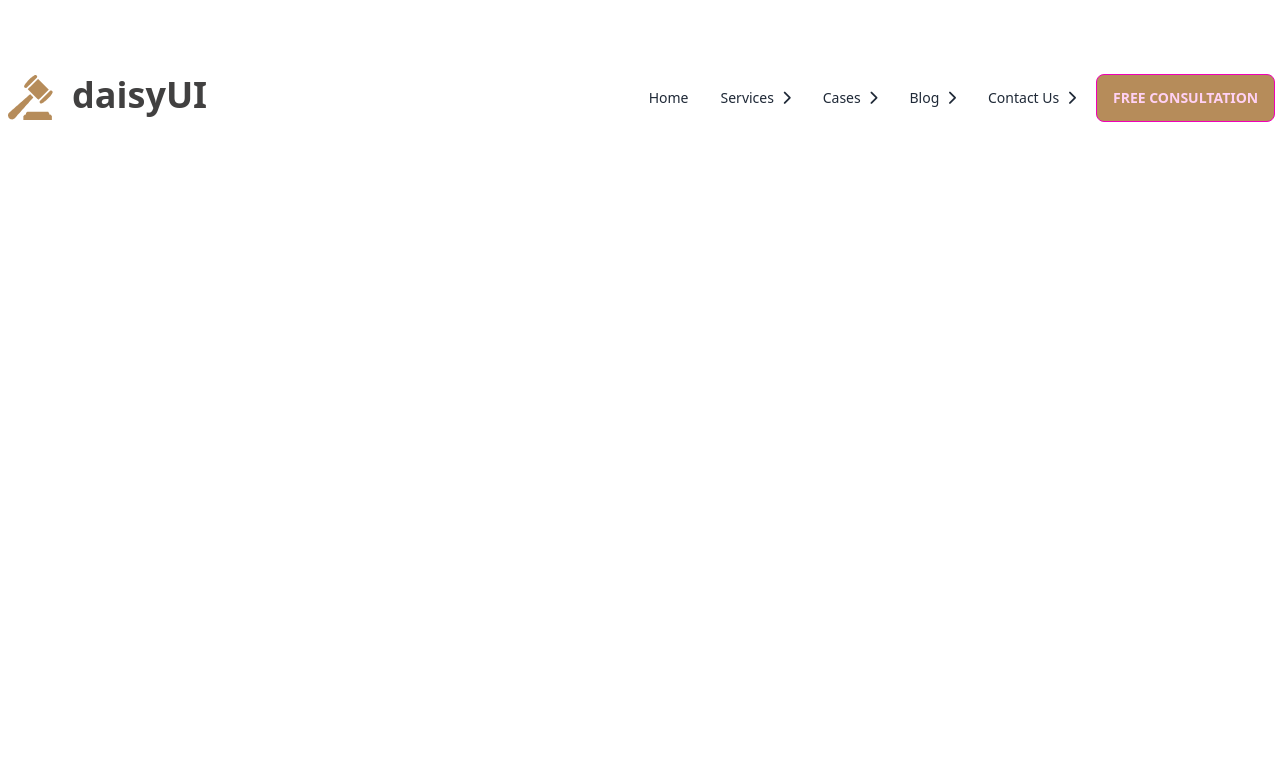
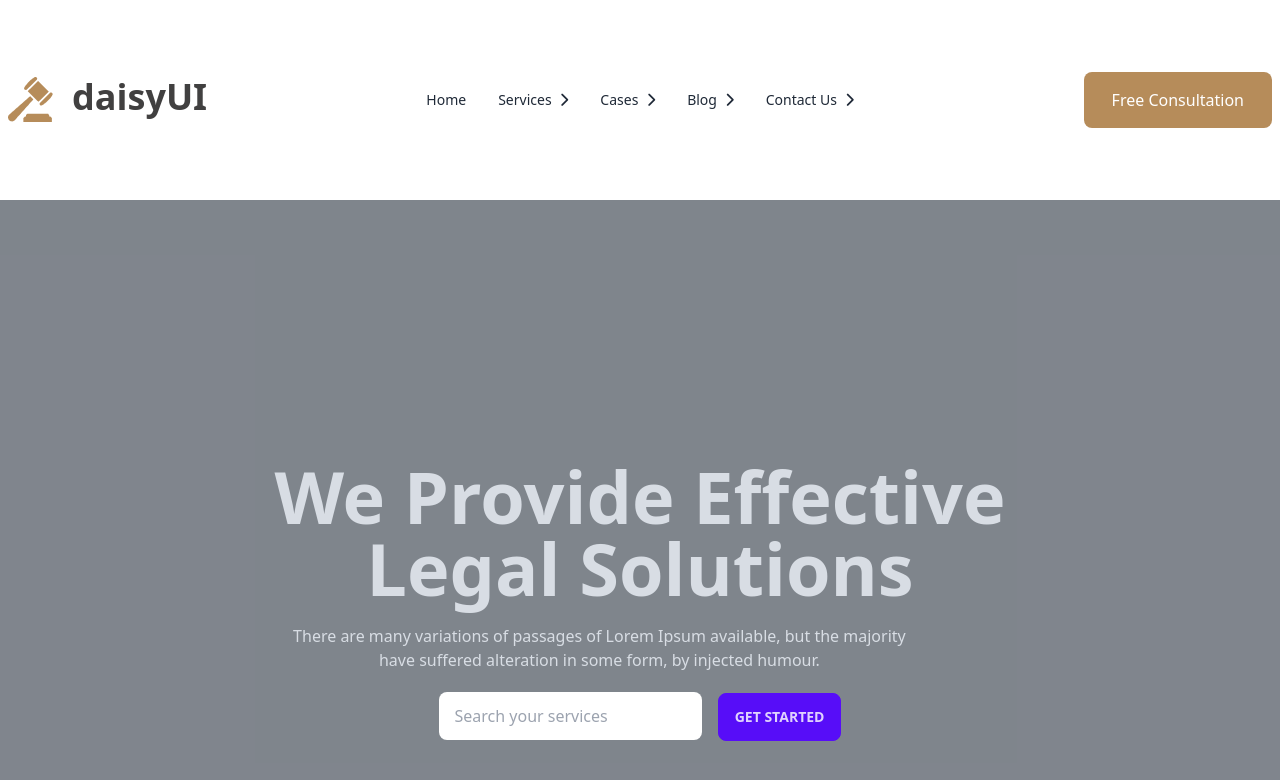
Before and after one commit to omor8243/legal-solution-resources-daisyui-project, a plain HTML site: page index.html in a window 1280 px wide. Drawn offline with nearby package versions, Linux system fonts and the light colour scheme.

Commit message:
added banner section

```diff
--- a/index.html
+++ b/index.html
@@ -47,14 +47,15 @@
 
   <header>
     <!--navbar part start-->
-    <section class="container mx-auto mt-16">
+    <section class="container mx-auto my-16">
       <nav>
         <div class="navbar bg-base-100">
           <div class="navbar-start">
             <div class="dropdown">
               <label tabindex="0" class="btn btn-ghost lg:hidden">
+                <svg xmlns="http://www.w3.org/2000/svg" class="h-5 w-5" fill="none" viewBox="0 0 24 24" stroke="currentColor"><path stroke-linecap="round" stroke-linejoin="round" stroke-width="2" d="M4 6h16M4 12h8m-8 6h16" /></svg>
               </label>
-              <ul tabindex="0" class="menu menu-sm dropdown-content ">
+              <ul tabindex="0" class="menu menu-sm dropdown-content mt-3 z-[1] p-2 shadow bg-base-100 rounded-box w-52">
                 <li><a href="#">Home</a></li>
                 <li><a href="#">Services<i class="fa-solid fa-chevron-right"></i></a></li>
                 <li><a href="#">Cases<i class="fa-solid fa-chevron-right"></i></a></li>
@@ -64,10 +65,10 @@
             </div>
             <div class="flex relative">
               <img src="./images/logo.png" class="" alt="">
-              <p class="text-4xl text-colordark font-extrabold font-font-2 absolute pl-16 ">daisyUI</p>
+              <p class="md:text-4xl text-colordark font-extrabold font-font-2 absolute pl-12 md:pl-16 ">daisyUI</p>
             </div>
           </div>
-          <div class="navbar-center hidden lg:flex font-font-1">
+          <div class="navbar-center hidden lg:flex">
             <ul class="menu menu-horizontal px-1">
               <li><a href="#">Home</a></li>
               <li><a href="#">Services<i class="fa-solid fa-chevron-right"></i></a></li>
@@ -76,13 +77,28 @@
               <li><a href="#">Contact Us<i class="fa-solid fa-chevron-right"></i></a></li>
             </ul>
           </div>
-          <div class=" ">
-            <button class="btn  btn-secondary  bg-btnbg">Free Consultation</button>
+          <div class="navbar-end ">
+            <button class=" bg-btnbg py-2 md:py-4 px-2 md:px-7 rounded-lg text-white">Free Consultation</button>
           </div>
         </div>
       </nav>
     </section>
     <!--navbar part end-->
+    <!--bannar section start-->
+    <section class="container mx-auto">
+      <div class=" hero min-h-screen style="background-image: url(./image/bannar.png);">
+        <div class="hero-overlay bg-opacity-60"></div>
+        <div class="hero-content text-center text-neutral-content">
+          <div class="">
+            <h1 class="mb-5 text-7xl font-extrabold font-font-2">We Provide Effective <br> Legal Solutions</h1>
+            <p class="mb-5 max-w-[650px]">There are many variations of passages of Lorem Ipsum available, but the majority have suffered alteration in some form, by injected humour.</p>
+            <input class="px-4 py-3 mr-3 rounded-lg" type="tex" placeholder="Search your services ">
+            <button class="btn btn-primary">Get Started</button>
+          </div>
+        </div>
+      </div>
+    </section>
+    <!--bannar section end-->
   </header>
   <main></main>
   <footer></footer>
```
